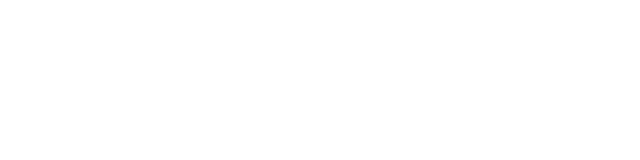
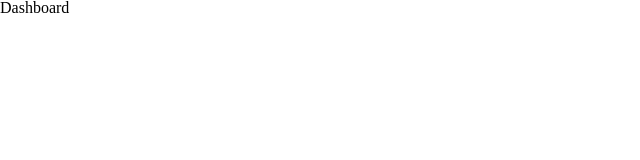
Before and after one commit to gustavomtborges/empreendego.com.br, a React (Create React App) app: page /dashboard in a window 1280 px wide. Shown: the top 160 px of the page, without its empty margins (0-640 px from the left). Built offline with nearby package versions, Linux system fonts and the light colour scheme.

Commit message:
Add Dashboard page

```diff
--- /dev/null
+++ b/src/Dashboard/index.js
@@ -0,0 +1,9 @@
+import React from "react";
+
+const DashboardPage = () => (
+  <div>
+    <h1>Dashboard</h1>
+  </div>
+);
+
+export default DashboardPage;
--- a/src/Home/index.js
+++ b/src/Home/index.js
@@ -8,6 +8,7 @@
 import HomeButton from "./components/HomeButton";
 
 export default class HomePage extends React.Component {
+  goToDashboard = () => {};
   render() {
     return (
       <HomeContainer>
--- a/src/routes.js
+++ b/src/routes.js
@@ -1,11 +1,21 @@
 import React from "react";
-import { BrowserRouter as Router, Route } from "react-router-dom";
+import {
+  BrowserRouter as Router,
+  Switch,
+  Redirect,
+  Route
+} from "react-router-dom";
 
 import HomePage from "./Home";
+import DashboardPage from "./Dashboard";
 
 const Routes = () => (
   <Router>
-    <Route exact path="/" component={HomePage} />
+    <Switch>
+      <Route exact path="/" component={HomePage} />
+      <Route path="/dashboard" component={DashboardPage} />
+      <Redirect to="/" />
+    </Switch>
   </Router>
 );
 
```
